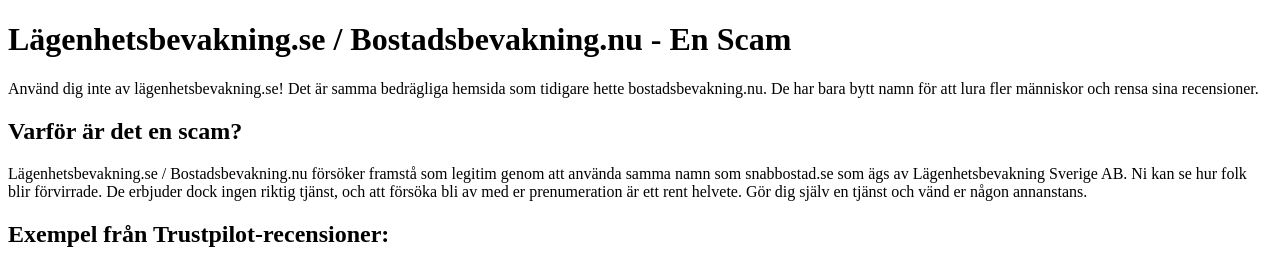
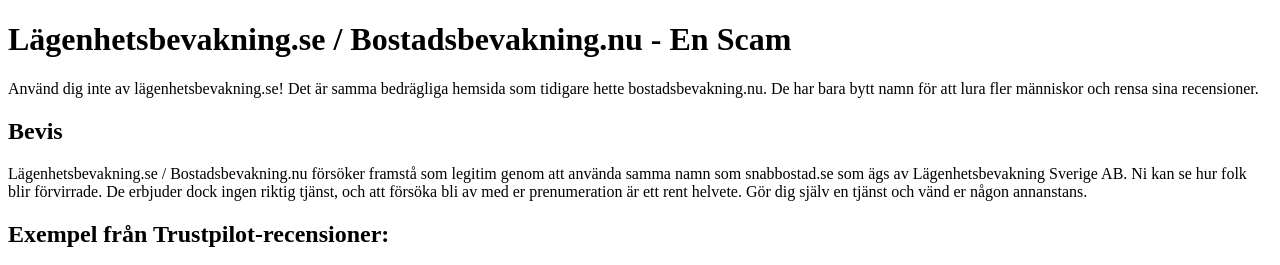
Before and after one commit to Lagenhetsbevakning/lagenhetsbevakning.github.io, a plain HTML site: page index.html in a window 1280 px wide. Shown: the top 265 px of the page. Drawn offline with Linux system fonts and the light colour scheme.

Commit message:
Update index.html

```diff
--- a/index.html
+++ b/index.html
@@ -14,7 +14,7 @@
     <h1>Lägenhetsbevakning.se / Bostadsbevakning.nu - En Scam</h1>
     <p>Använd dig inte av lägenhetsbevakning.se! Det är samma bedrägliga hemsida som tidigare hette bostadsbevakning.nu. De har bara bytt namn för att lura fler människor och rensa sina recensioner.</p>
 
-    <h2>Varför är det en scam?</h2>
+    <h2>Bevis</h2>
     <p>Lägenhetsbevakning.se / Bostadsbevakning.nu försöker framstå som legitim genom att använda samma namn som snabbostad.se som ägs av Lägenhetsbevakning Sverige AB. Ni kan se hur folk blir förvirrade. De erbjuder dock ingen riktig tjänst, och att försöka bli av med er prenumeration är ett rent helvete. Gör dig själv en tjänst och vänd er någon annanstans.</p>
 
     <h2>Exempel från Trustpilot-recensioner:</h2>
```
